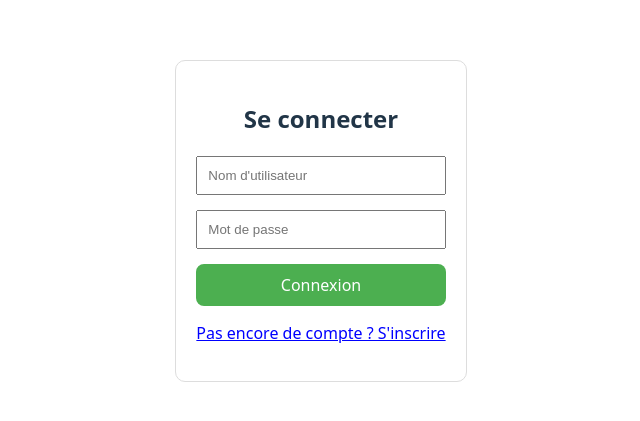
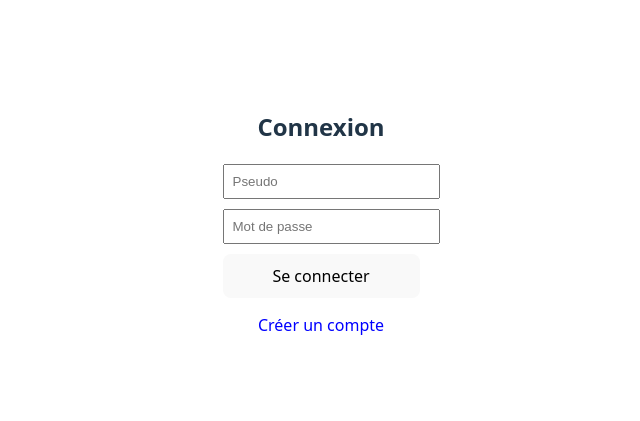
Before and after one commit to hectordgn/Tracksy_ProjetA4_ESILV, a React (Vite) app in the folder client/: page / in a window 1280 px wide. Shown: the part 179-600 px from the top of the page, without its empty margins (319-959 px from the left). Built offline with nearby package versions, Linux system fonts and the light colour scheme.

Commit message:
feat: Implement of email verification when creating an account

```diff
--- a/client/src/App.jsx
+++ b/client/src/App.jsx
@@ -1,109 +1,123 @@
-import { useState } from 'react'
+import { useState, useEffect } from 'react'
 import './App.css'
 
 function App() {
+  // États
   const [username, setUsername] = useState('');
+  const [email, setEmail] = useState('');
   const [password, setPassword] = useState('');
-  const [user, setUser] = useState(null); // Stocke l'utilisateur connecté
+  const [user, setUser] = useState(null);
   const [error, setError] = useState('');
+  const [successMsg, setSuccessMsg] = useState('');
+  const [isRegistering, setIsRegistering] = useState(false);
 
-  // Ce booléen permet de savoir si on affiche le formulaire d'inscription ou de connexion
-  const [isRegistering, setIsRegistering] = useState(false);
+  // --- EFFET POUR DETECTER LE CLICK DEPUIS LE MAIL ---
+  useEffect(() => {
+    // On regarde si l'URL contient "?token=..."
+    const queryParams = new URLSearchParams(window.location.search);
+    const token = queryParams.get('token');
+
+    if (token) {
+      // Si oui, on appelle le serveur pour valider
+      verifyAccount(token);
+    }
+  }, []);
+
+  const verifyAccount = async (token) => {
+    try {
+      const res = await fetch('http://localhost:5000/api/verify', {
+        method: 'POST',
+        headers: { 'Content-Type': 'application/json' },
+        body: JSON.stringify({ token }),
+      });
+      const data = await res.json();
+      if (data.success) {
+        setSuccessMsg("Compte validé ! Vous pouvez vous connecter.");
+        // On nettoie l'URL pour faire joli
+        window.history.replaceState({}, document.title, "/");
+      } else {
+        setError(data.message);
+      }
+    } catch (err) { setError("Erreur de validation"); }
+  };
+  // ----------------------------------------------------
 
   const handleSubmit = async (e) => {
     e.preventDefault();
     setError('');
+    setSuccessMsg('');
 
-    // On choisit la bonne URL selon le mode (Inscription ou Connexion)
     const endpoint = isRegistering ? '/api/register' : '/api/login';
+
+    // On inclut l'email seulement si on s'inscrit
+    const payload = isRegistering
+      ? { username, email, password }
+      : { username, password };
 
     try {
       const response = await fetch(`http://localhost:5000${endpoint}`, {
         method: 'POST',
         headers: { 'Content-Type': 'application/json' },
-        body: JSON.stringify({ username, password }),
+        body: JSON.stringify(payload),
       });
 
       const data = await response.json();
 
       if (data.success) {
         if (isRegistering) {
-          alert("Compte créé avec succès ! Vous pouvez maintenant vous connecter.");
-          setIsRegistering(false); // On bascule vers la connexion
+          setSuccessMsg(data.message); // "Vérifiez vos emails"
+          setIsRegistering(false);
         } else {
-          setUser(data.user); // On connecte l'utilisateur
+          setUser(data.user);
         }
       } else {
-        setError(data.message || "Une erreur est survenue");
+        setError(data.message);
       }
-    } catch (err) {
-      setError("Impossible de contacter le serveur");
-    }
+    } catch (err) { setError("Erreur serveur"); }
   };
 
   const handleLogout = () => {
-    setUser(null);
-    setUsername('');
-    setPassword('');
+    setUser(null); setUsername(''); setPassword(''); setEmail('');
   };
-
-  // --- AFFICHAGE ---
 
   return (
     <div className="app-container" style={{ padding: '50px', textAlign: 'center' }}>
-
-      {/* Si l'utilisateur est connecté */}
       {user ? (
         <div>
           <h1>🎉 Bienvenue, {user.name} !</h1>
-          <p>Vous êtes connecté via MongoDB Atlas.</p>
-          <button onClick={handleLogout} style={{ padding: '10px', cursor: 'pointer' }}>
-            Se déconnecter
-          </button>
+          <button onClick={handleLogout}>Se déconnecter</button>
         </div>
       ) : (
-        /* Si l'utilisateur n'est PAS connecté */
-        <div style={{ maxWidth: '350px', margin: '0 auto', padding: '20px', border: '1px solid #ddd', borderRadius: '10px' }}>
+        <div className="login-card" style={{maxWidth: '350px', margin: '0 auto'}}>
+          <h2>{isRegistering ? "Inscription" : "Connexion"}</h2>
 
-          <h2>{isRegistering ? "Créer un compte" : "Se connecter"}</h2>
+          {successMsg && <div style={{color: 'green', marginBottom: '10px', fontWeight: 'bold'}}>{successMsg}</div>}
 
           <form onSubmit={handleSubmit}>
-            <div style={{ marginBottom: '15px' }}>
-              <input
-                type="text"
-                placeholder="Nom d'utilisateur"
-                value={username}
-                onChange={(e) => setUsername(e.target.value)}
-                style={{ width: '100%', padding: '10px', boxSizing: 'border-box' }}
-              />
+            <div style={{marginBottom: '10px'}}>
+                <input type="text" placeholder="Pseudo" value={username} onChange={e => setUsername(e.target.value)} required style={{width: '100%', padding:'8px'}}/>
             </div>
 
-            <div style={{ marginBottom: '15px' }}>
-              <input
-                type="password"
-                placeholder="Mot de passe"
-                value={password}
-                onChange={(e) => setPassword(e.target.value)}
-                style={{ width: '100%', padding: '10px', boxSizing: 'border-box' }}
-              />
+            {/* Champ Email visible uniquement lors de l'inscription */}
+            {isRegistering && (
+                <div style={{marginBottom: '10px'}}>
+                    <input type="email" placeholder="Email" value={email} onChange={e => setEmail(e.target.value)} required style={{width: '100%', padding:'8px'}}/>
+                </div>
+            )}
+
+            <div style={{marginBottom: '10px'}}>
+                <input type="password" placeholder="Mot de passe" value={password} onChange={e => setPassword(e.target.value)} required style={{width: '100%', padding:'8px'}}/>
             </div>
 
-            {error && <p style={{ color: 'red', fontSize: '0.9rem' }}>{error}</p>}
+            {error && <p style={{color: 'red'}}>{error}</p>}
 
-            <button type="submit" style={{ width: '100%', padding: '10px', cursor: 'pointer', backgroundColor: '#4CAF50', color: 'white', border: 'none' }}>
-              {isRegistering ? "S'inscrire" : "Connexion"}
+            <button type="submit" style={{width: '100%', padding:'10px', cursor:'pointer'}}>
+              {isRegistering ? "S'inscrire" : "Se connecter"}
             </button>
           </form>
-
-          <p
-            onClick={() => setIsRegistering(!isRegistering)}
-            style={{ marginTop: '15px', cursor: 'pointer', color: 'blue', textDecoration: 'underline' }}
-          >
-            {isRegistering
-              ? "J'ai déjà un compte ? Me connecter"
-              : "Pas encore de compte ? S'inscrire"}
+          <p onClick={() => setIsRegistering(!isRegistering)} style={{cursor: 'pointer', color: 'blue', marginTop: '15px'}}>
+            {isRegistering ? "J'ai déjà un compte" : "Créer un compte"}
           </p>
-
         </div>
       )}
     </div>
```
